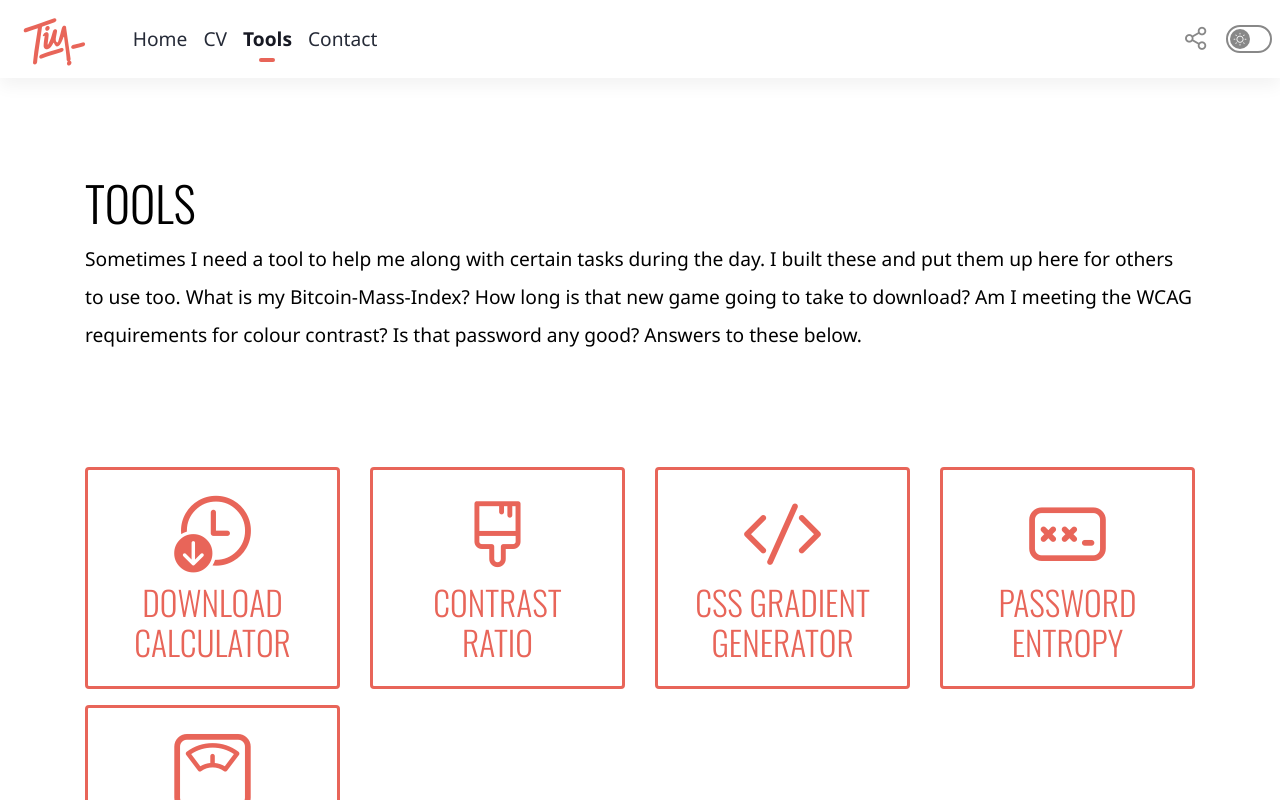
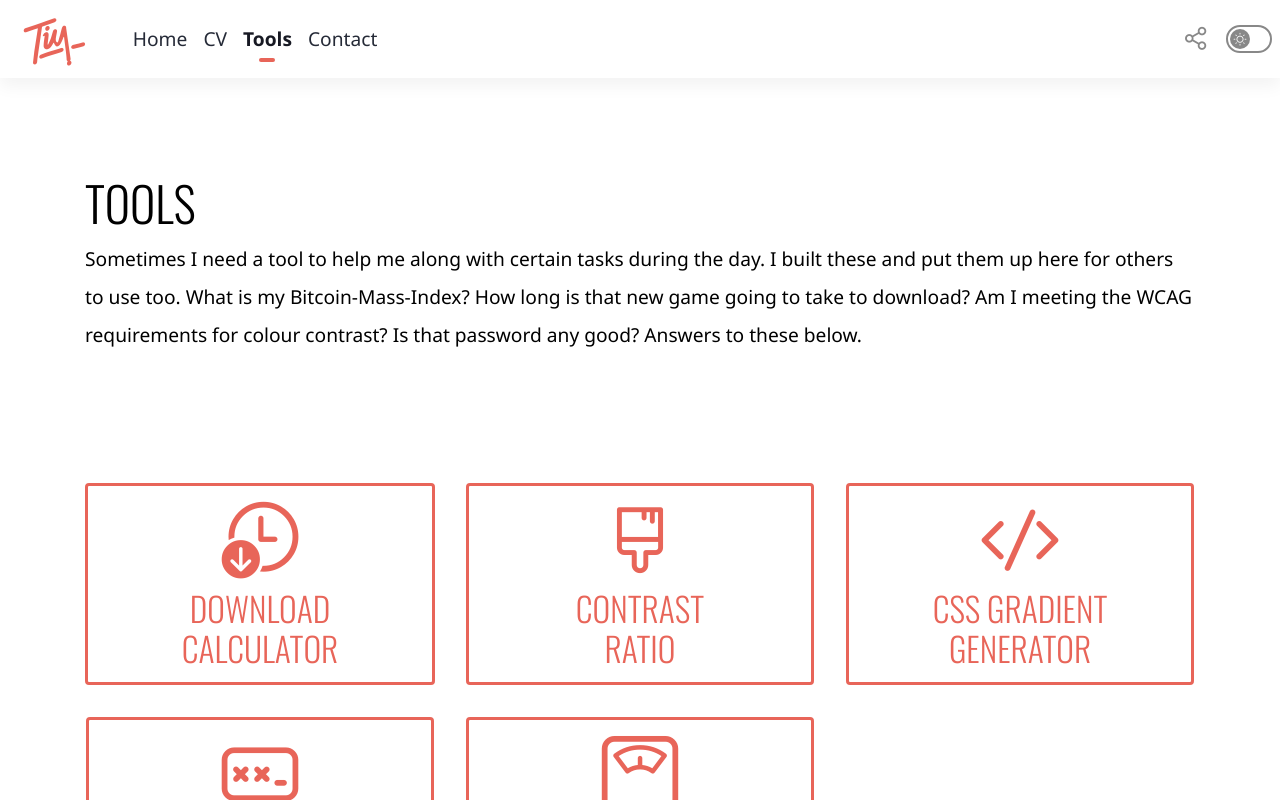
Before and after one commit to idlelimey/tim-cutting, a React (Create React App) app: page /tools in a window 1280 px wide. Shown: the top 800 px of the page. Built offline with nearby package versions, Linux system fonts and the light colour scheme.

Commit message:
Update Tools.js

```diff
--- a/src/Pages/Tools.js
+++ b/src/Pages/Tools.js
@@ -21,50 +21,47 @@ function Tools(){
                 </Row>
             </Container>
             <Container>
-                <Row xs={1} sm={2} md={3} lg={4}>
+                <Row xs={1} md={2} lg={3}>
                     <Col>
                         <NavLink
                             to="/tools/download-calculator"
-                            className="btn btn-outline-primary btn-block rounded mb-3 py-3"
-                            style={{wordSpacing: '99vw'}}
+                            className="btn btn-outline-primary btn-block rounded my-3"
                         >
                             <i className="icon-down-clock size-5 font-weight-normal"></i>
-                            <p className="h3">Download Calculator</p>
+                            <p className="h3">Download<br />Calculator</p>
                         </NavLink>
                     </Col>
-                    <Col>
+                    <Col className="px-3">
                         <NavLink
                             to="/tools/contrast-ratio"
-                            className="btn btn-outline-primary btn-block rounded mb-3 py-3"
-                            style={{wordSpacing: '99vw'}}
+                            className="btn btn-outline-primary btn-block rounded my-3"
                         >
                             <i className="icon-paint size-5 font-weight-normal"></i>
-                            <p className="h3">Contrast Ratio</p>
+                            <p className="h3">Contrast<br />Ratio</p>
                         </NavLink>
                     </Col>
-                    <Col>
+                    <Col className="px-3">
                         <NavLink
                             to="/tools/css-gradient-generator"
-                            className="btn btn-outline-primary btn-block rounded mb-3 py-3"
+                            className="btn btn-outline-primary btn-block rounded my-3"
                         >
                             <i className="icon-code size-5 font-weight-normal"></i>
                             <p className="h3">CSS Gradient<br />Generator</p>
                         </NavLink>
                     </Col>
-                    <Col>
+                    <Col className="px-3">
                         <NavLink
                             to="/tools/password-entropy"
-                            className="btn btn-outline-primary btn-block rounded mb-3 py-3"
-                            style={{wordSpacing: '99vw'}}
+                            className="btn btn-outline-primary btn-block rounded my-3"
                         >
                             <i className="icon-password size-5 font-weight-normal"></i>
-                            <p className="h3">Password Entropy</p>
+                            <p className="h3">Password<br />Entropy</p>
                         </NavLink>
                     </Col>
-                    <Col>
+                    <Col className="px-3">
                         <NavLink
                             to="/tools/your-weight-in"
-                            className="btn btn-outline-primary btn-block rounded mb-3 py-3"
+                            className="btn btn-outline-primary btn-block rounded my-3"
                         >
                             <i className="icon-weight size-5 font-weight-normal"></i>
                             <p className="h3">Your Weight<br />In...</p>
```
